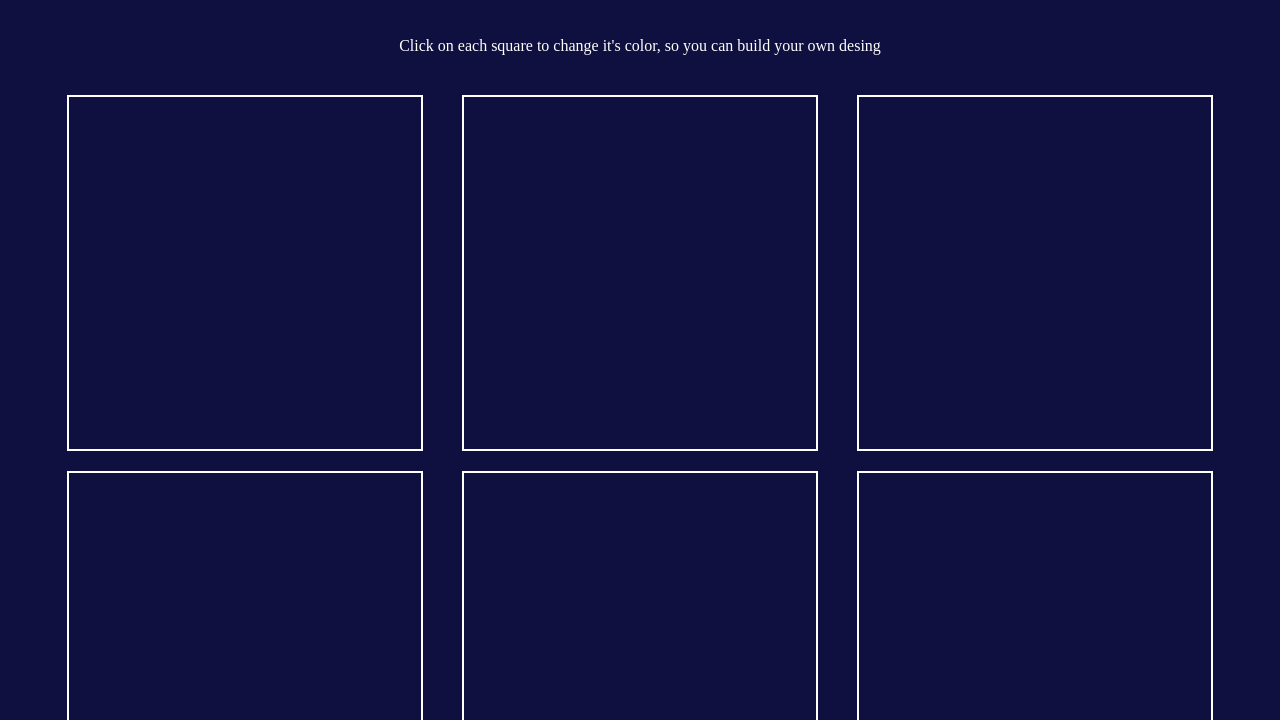
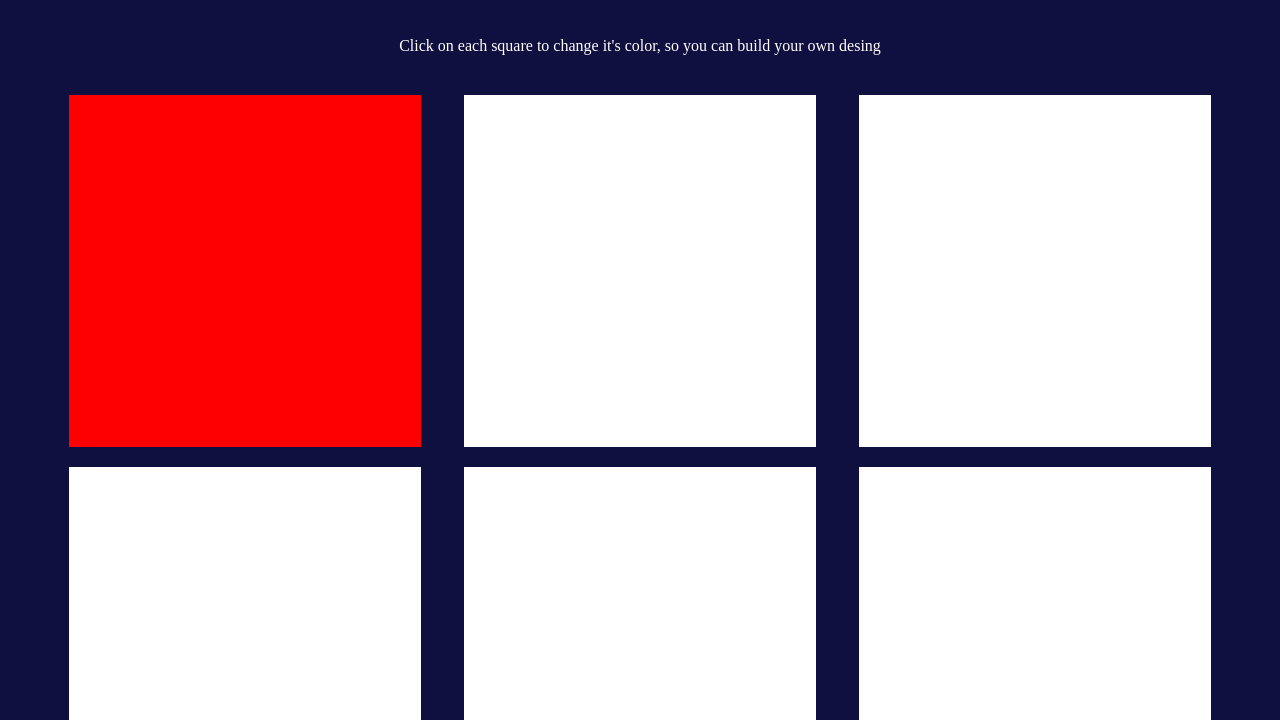
Before and after one commit to JDHofmann/color-design-grid, a plain HTML site: page index.html in a window 1280 px wide. Both pictures are taken after a click on the element 245 px from the left and 353 px from the top of the page. Shown: the part 80-800 px from the top of the page. Drawn offline with Linux system fonts and the light colour scheme.

Commit message:
added red

```diff
--- a/main.js
+++ b/main.js
@@ -19,7 +19,14 @@ class Square extends HTMLElement {
     }
 
     checkCount(count){
-        this.className = ""
+        this.className = "";
+        switch(count){
+            case 1:
+                this.classList.add("red")
+                break
+            default:
+                return
+        }
     }
 }
 
--- a/style.css
+++ b/style.css
@@ -27,7 +27,12 @@ main {
 }
 
 div, sq-r {
-    border: 2px solid #ffffff;
+    /* border: 2px solid #ffffff; */
     width: 27.5vw;
     height: 27.5vw;
+    background: #ffffff;
 }
+
+.red {
+    background: #ff0000;
+}
```
